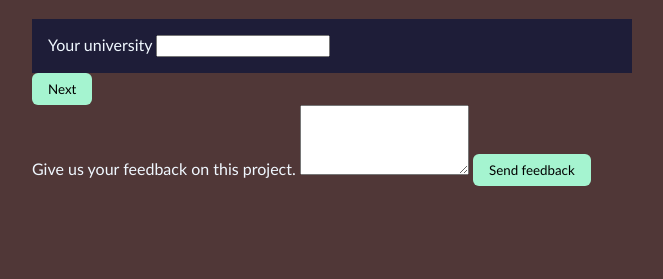
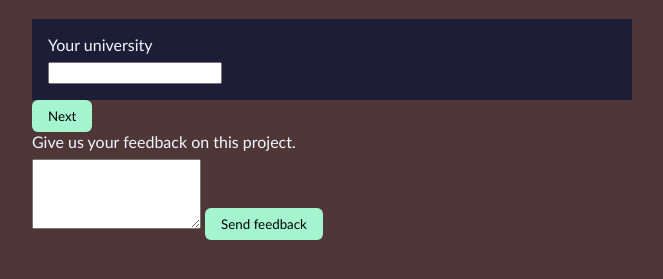
Before and after one commit to aimepaccy/residency-pathway, a website: page public/index.html in a window 1280 px wide. Shown: the part 63-342 px from the top of the page, without its empty margins (308-971 px from the left). Drawn offline with Linux system fonts and the light colour scheme.

Commit message:
Change the label display from inline to blocks

```diff
--- a/public/style.css
+++ b/public/style.css
@@ -13,6 +13,11 @@ h1 {
 .step {
     background-color: rgb(30, 29, 56);
     padding: 16px;
+}
+
+label {
+    display: block;
+    margin-bottom: 8px;
 }
 
 input,
```
